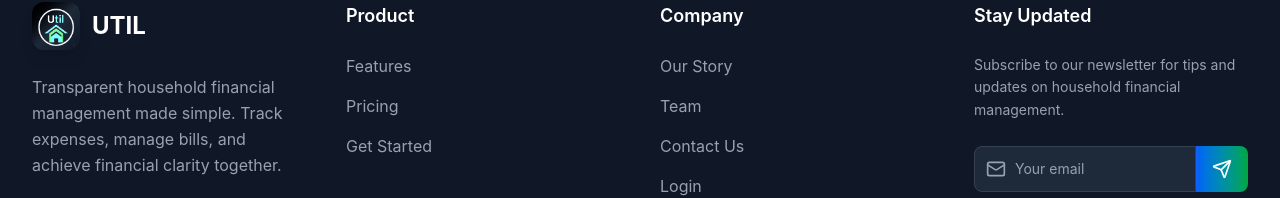
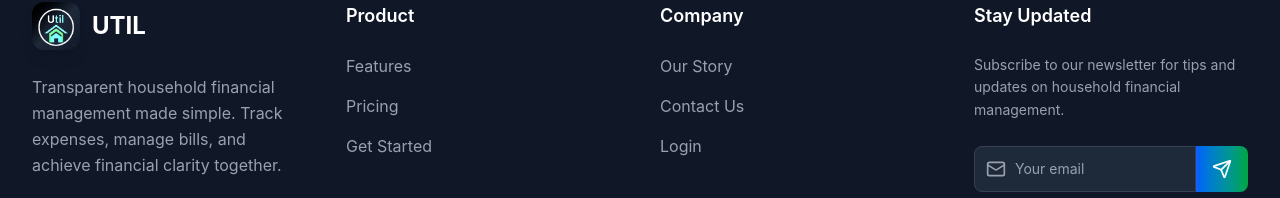
Before and after one commit to simon-azike1/HouseUtility-App, a React (Vite) app in the folder house-utility-frontend/: page /our-story in a window 1280 px wide. Shown: the part 3591-3789 px from the top of the page. Built offline with nearby package versions, Linux system fonts and the light colour scheme; no server answers.

Commit message:
feat: commented out team section of the app

```diff
--- a/house-utility-frontend/src/App.jsx
+++ b/house-utility-frontend/src/App.jsx
@@ -20,7 +20,7 @@ import Members from './pages/Members';
 import Services from './pages/Services';
 import Contact from './pages/Contact';
 import OurStory from './pages/OurStory';
-import Team from './pages/Team';
+// import Team from './pages/Team';
 import AdminDashboard from './pages/AdminDashboard';
 // import Blog from './pages/Blog';
 import Help from './pages/Help';
@@ -56,7 +56,7 @@ function AppRoutes() {
       <Route path="/services" element={<Services />} />
       <Route path="/contact" element={<Contact />} />
       <Route path="/our-story" element={<OurStory />} />
-      <Route path="/team" element={<Team />} />
+      {/* <Route path="/team" element={<Team />} /> */}
       {/* <Route path="/blog" element={<Blog />} /> */}
 
       {/* Legal Pages */}
--- a/house-utility-frontend/src/components/Footer.jsx
+++ b/house-utility-frontend/src/components/Footer.jsx
@@ -147,14 +147,14 @@ const Footer = () => {
                   <span className="group-hover:translate-x-1 transition-transform duration-300">Our Story</span>
                 </Link>
               </li>
-              <li>
+              {/* <li>
                 <Link
                   to="/team"
                   className="text-gray-400 hover:text-white transition-colors duration-300 flex items-center group"
                 >
                   <span className="group-hover:translate-x-1 transition-transform duration-300">Team</span>
                 </Link>
-              </li>
+              </li> */}
               <li>
                 <Link
                   to="/contact"
--- a/house-utility-frontend/src/components/Navbar.jsx
+++ b/house-utility-frontend/src/components/Navbar.jsx
@@ -60,7 +60,7 @@ const Navbar = () => {
       isRoute: true,
       dropdown: [
         { label: t('navbar.ourStory'), href: '/our-story', isRoute: true },
-        { label: t('navbar.team'), href: '/team', isRoute: true }
+        // { label: t('navbar.team'), href: '/team', isRoute: true }
       ]
     },
     {
```
